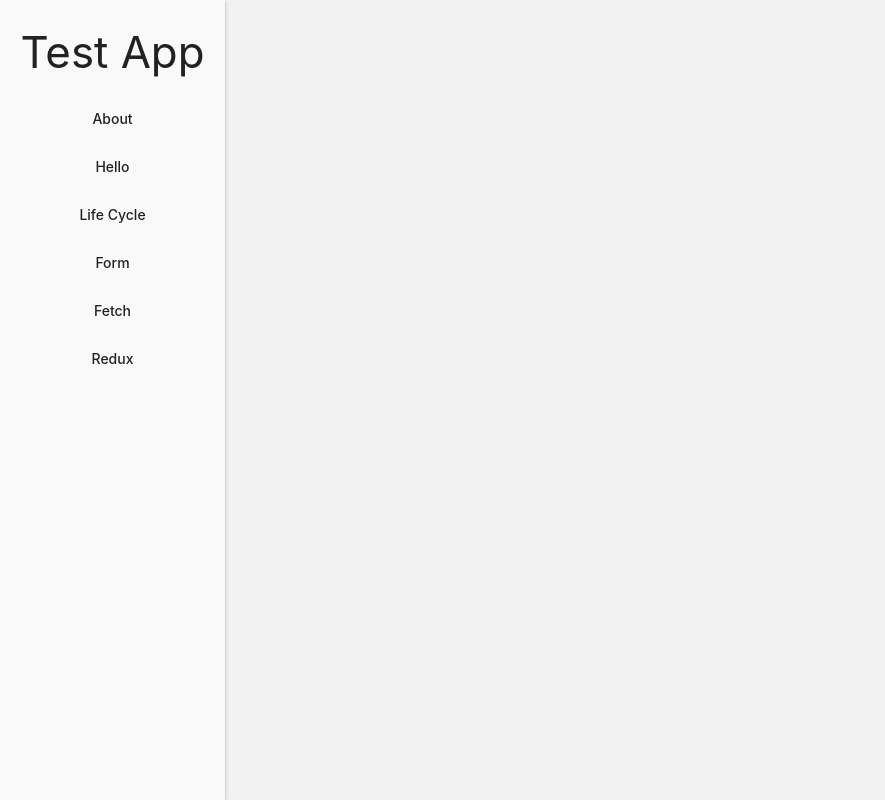
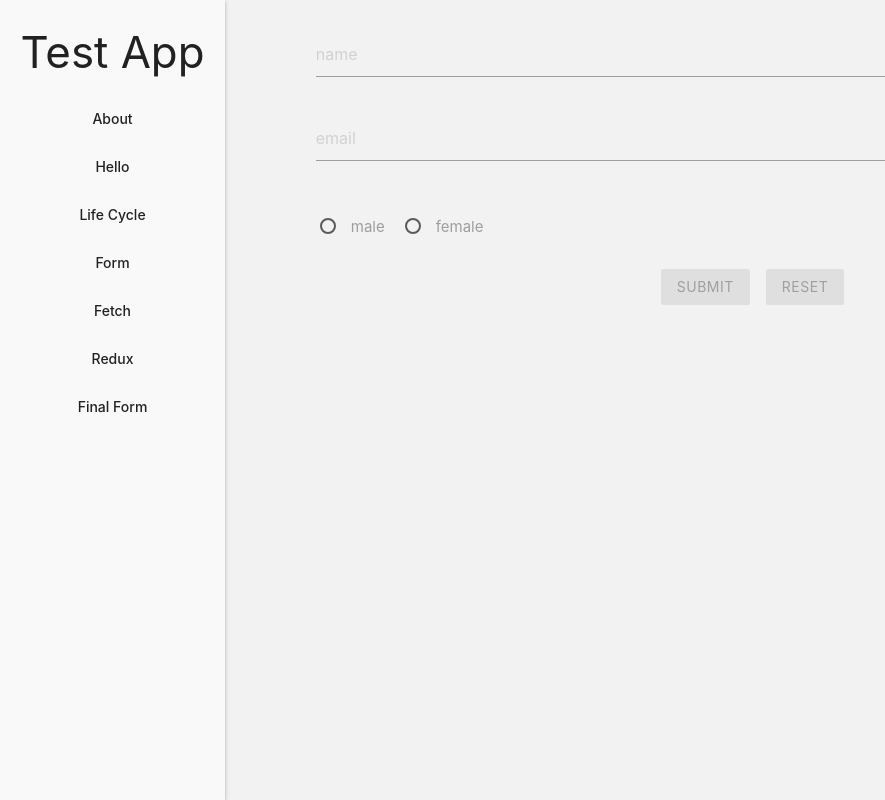
Before and after one commit to wuyuyu0222/test-app, a React (Create React App) app: page /final-form in a window 1280 px wide. Shown: the whole page, without its empty margins (0-885 px from the left). Built offline with nearby package versions, Linux system fonts and the light colour scheme.

Commit message:
final form

```diff
--- a/package.json
+++ b/package.json
@@ -3,8 +3,10 @@
   "version": "0.1.0",
   "private": true,
   "dependencies": {
+    "final-form": "^4.11.0",
     "react": "^16.7.0",
     "react-dom": "^16.7.0",
+    "react-final-form": "^4.0.2",
     "react-redux": "^6.0.0",
     "react-router-dom": "^4.3.1",
     "react-scripts": "2.1.2",
--- a/src/App.js
+++ b/src/App.js
@@ -9,6 +9,7 @@ import Form from './component/feature/Form';
 import Fetch from './component/feature/Fetch';
 
 import ReduxCounter from './component/feature/Redux-Counter';
+import FinalForm from './component/feature/Final-Form';
 
 export default class App extends Component {
   render() {
@@ -30,6 +31,7 @@ export default class App extends Component {
               <li><Link to="form">Form</Link></li>
               <li><Link to="fetch">Fetch</Link></li>
               <li><Link to="redux">Redux</Link></li>
+              <li><Link to="final-form">Final Form</Link></li>
             </ul>
           </div>
           <div className="container">
@@ -39,6 +41,7 @@ export default class App extends Component {
             <Route path="/form" render={props => <Form personList={[]} person={person} {...props} />} />
             <Route path="/fetch" component={Fetch} />
             <Route path="/redux" component={ReduxCounter} />
+            <Route path="/final-form" component={FinalForm} />
           </div>
         </div>
       </Router>
--- /dev/null
+++ b/src/component/feature/Final-Form.js
@@ -0,0 +1,75 @@
+import React, { Component } from 'react'
+import { Form, Field } from 'react-final-form';
+
+export default class FinalForm extends Component {
+
+  constructor(props) {
+    super(props);
+    this.initialValues = {
+      name: '',
+      email: '',
+      gender: ''
+    }
+  }
+
+
+  onSubmit = (value) => {
+    console.log(value);
+  }
+
+  render() {
+    return (
+      <div className="row mt-2x">
+        <Form
+          className="col s12"
+          onSubmit={this.onSubmit}
+          initialValues={this.initialValues}
+          render={({ handleSubmit, form, submitting, pristine }) => (
+            <form onSubmit={handleSubmit}>
+              <div className="row">
+                <div className="input-field col s12">
+                  <Field name="name" component="input"
+                    type="text" placeholder="name" />
+                </div>
+                <div className="input-field col s12">
+                  <Field name="email" component="input"
+                    type="email" placeholder="email" />
+                </div>
+                <div className="input-field col s12">
+                  <p className="left">
+                    <label className="mr-2x">
+                      <Field name="gender" component="input"
+                        type="radio" value="male" />
+                      <span>male</span>
+                    </label>
+                    <label>
+                      <Field name="gender" component="input"
+                        type="radio" value="female" />
+                      <span>female</span>
+                    </label>
+                  </p>
+                </div>
+                <div className="buttons">
+                  <button className="btn mr-2x"
+                    type="submit"
+                    disabled={submitting || pristine}
+                  >
+                    Submit
+                  </button>
+                  <button
+                    className="btn"
+                    type="button"
+                    onClick={form.reset}
+                    disabled={submitting || pristine}
+                  >
+                    Reset
+                  </button>
+                </div>
+              </div>
+            </form>
+          )}
+        />
+      </div>
+    )
+  }
+}
```
Also changed, not shown: 1 other file (tests, documents, lock files or other folders).
